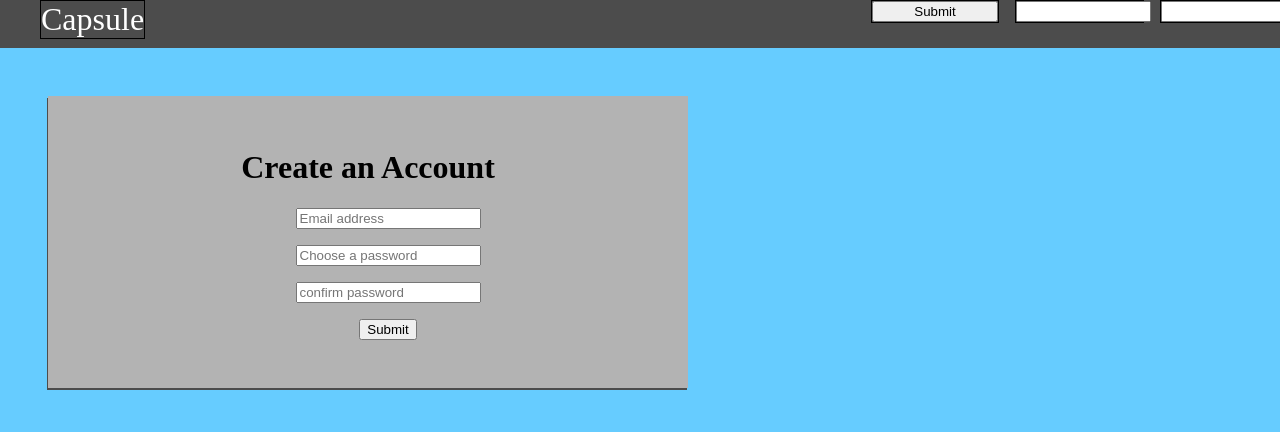
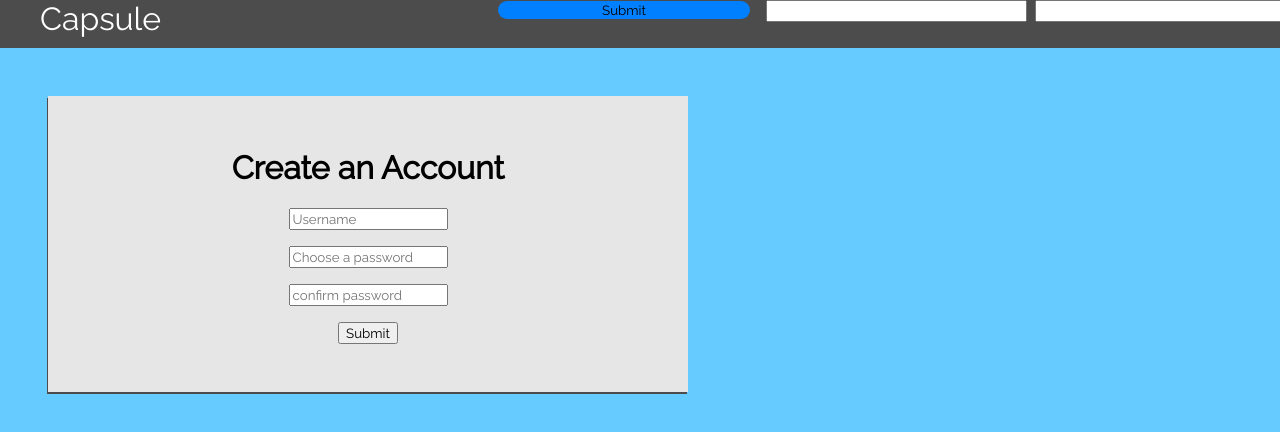
Before and after one commit to Akin909/Login-App, a website: page views/index.html in a window 1280 px wide. Shown: the top 432 px of the page. Drawn offline with Linux system fonts and the light colour scheme.

Commit message:
add controller(s), user model schema and server as well as html and css for login  page

```diff
--- /dev/null
+++ b/controllers/user.controller.js
@@ -0,0 +1,5 @@
+var User = require('../models/User.model');
+
+exports.register = function(req,res) {
+
+}
--- a/views/index.html
+++ b/views/index.html
@@ -15,7 +15,7 @@
             <input class="email" type="text">
           </li>
           <li class="menu-items fields">
-            <input class="password" type="text">
+            <input class="password" type="password">
           </li>
           <li class="menu-items fields">
               <input class="submit" type="submit">
@@ -27,13 +27,13 @@
       <h1>Create an Account</h1>
       <ul class="data">
         <li class="data-fields">
-          <input class="data-input" type="text" placeholder="Email address">
+          <input class="input name data-input" name="username" type="username" placeholder="Username">
         </li>
         <li class="data-fields">
-          <input class="data-input" placeholder="Choose a password" type="text">
+          <input class="data-input" placeholder="Choose a password" type="password">
         </li>
         <li class="data-fields">
-          <input class="data-input" placeholder="confirm password" type="text">
+          <input class="data-input" placeholder="confirm password" type="password">
         </li>
         <li class="data-fields"><input type="submit"></li>
 
--- a/views/registration.css
+++ b/views/registration.css
@@ -1,15 +1,22 @@
+@import url('https://fonts.googleapis.com/css?family=Raleway');
 body {
     height: 100vh;
     width: 100vw;
     margin: 0;
     background:#66CCFF;
+    font-family: 'Raleway',sans-serif;
  /* display: flex;
  flex-direction:row;*/
+}
+input {
+    font-family: 'Raleway',sans-serif;
 }
 .menu-container {
     background: #4C4C4C;
     margin-top:0;
     padding-right: 1em;
+    /* display: flex; */
+    /* flex-direction: row; */
 }
 .menu{
     list-style-type:none;
@@ -18,9 +25,16 @@ body {
     margin: 0;
 }
 .menu-items{
-    border: solid black 1px;
-    width:10%;
+    /* border: solid black 1px; */
+    width:20%;
     height:100%;
+}
+
+.submit{
+    width:50%;
+    background:#0080FF;
+    border: none;
+   border-radius: 15px;
 }
 .logo{
     float: left;
@@ -36,7 +50,7 @@ body {
   width: 100% ;
  }
  .registration {
-  background:#B3B3B3;
+  background:#E6E6E6;
   box-shadow:-1px 2px 0px #4C4C4C;
   width:50%;
   margin: 3em;
@@ -45,8 +59,14 @@ body {
 
  }
  .data {
-  list-style-type:none;
+    padding: 0;
+    list-style-type:none;
  }
  .data-fields {
   margin:  1em 0em;
  }
+ /* .email {
+  *    background:url('./images/email.png') no-repeat scroll 7px 7px;
+  *    background-size: 15px 15px;
+  *    padding-left:30px;
+  * } */
```
Also changed, not shown: app.js (+30 -0 lines), models/User.model.js (added, +11 -0 lines), views/images/email.png (added), 1 other file.
